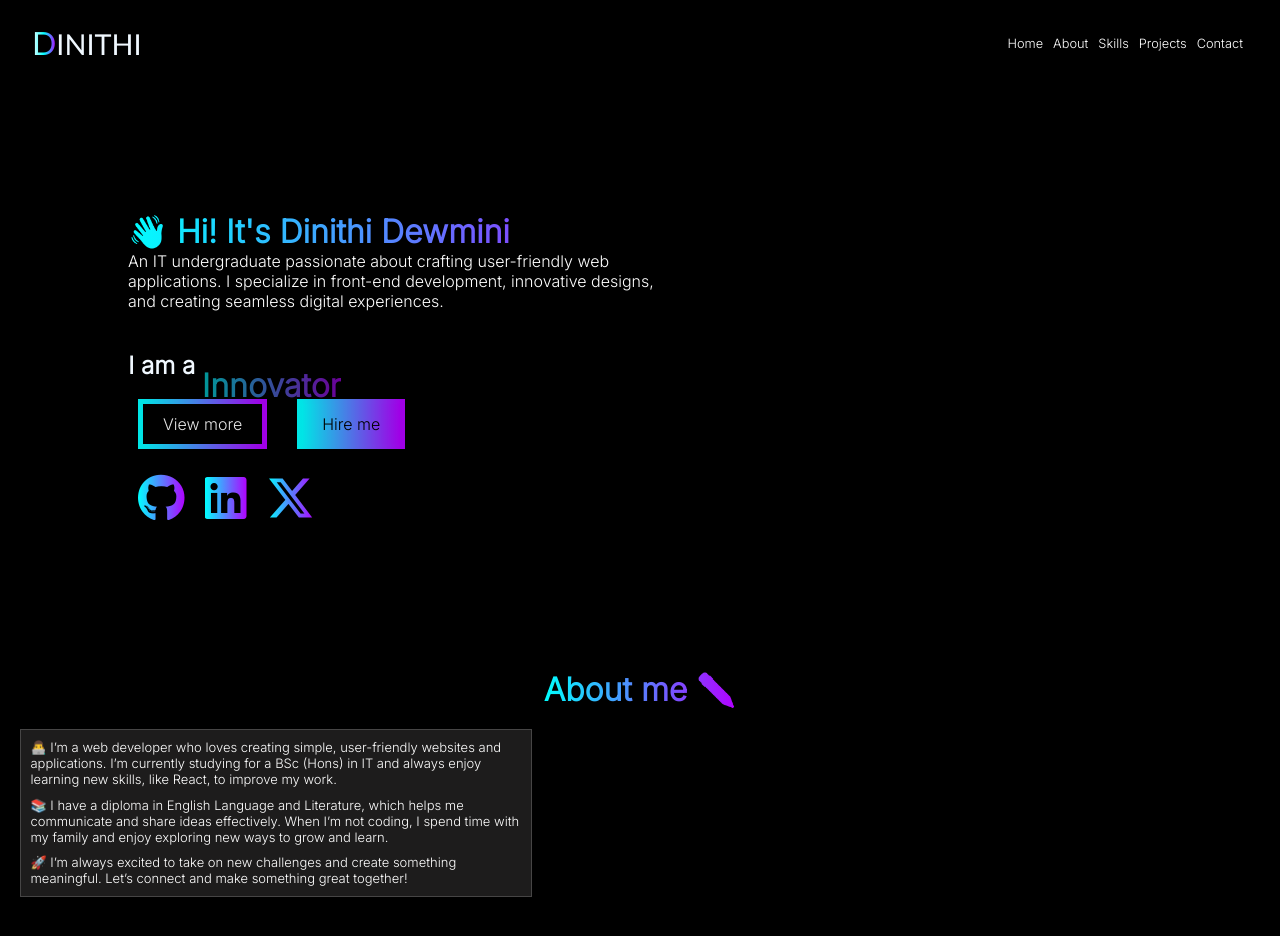
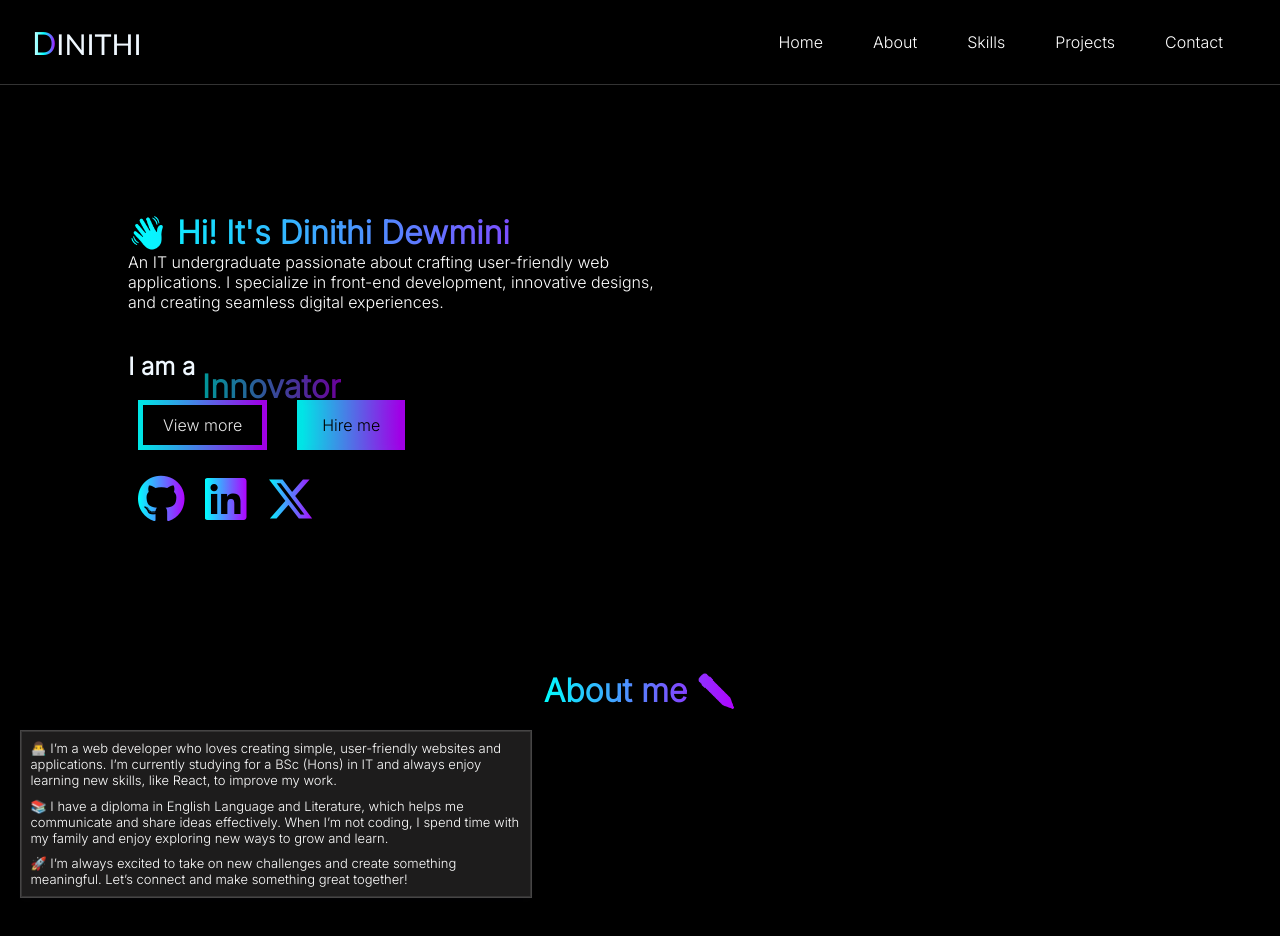
Before and after one commit to Dinithi1625403/myPortfolio, a React (Create React App) app: page / in a window 1280 px wide. Shown: the top 936 px of the page. Built offline with nearby package versions, Linux system fonts and the light colour scheme.

Commit message:
modify navbar

```diff
--- a/src/App.css
+++ b/src/App.css
@@ -74,3 +74,10 @@ h4{
         font-size: 1.6em;
 
     }
+hr{
+    border: 0;
+    height: 1px;
+    background: rgb(255, 255, 255,0.2);
+    margin-top: 0;
+    margin-bottom: 0;
+}
--- a/src/App.js
+++ b/src/App.js
@@ -12,6 +12,7 @@ function App() {
     <div className="App">
       <header className="App-header">
       <Nav />
+      <hr/>
       <Intro/>
       <About />
       <Skills/>
--- a/src/components/about.css
+++ b/src/components/about.css
@@ -33,6 +33,14 @@
     background: rgba(59, 56, 56, 0.5);
     backdrop-filter: blur(10px);
     border: 1px solid rgba(255, 255, 255, 0.18);
+                  /* 1. inner glow - for dark mode 👇 */
+  box-shadow: inset 0 0 0.5px 1px hsla(0, 0%, 100%, 0.1),
+  /* 2. shadow ring 👇 */
+  0 0 0 1px hsla(230, 13%, 9%, 0.075),
+  /* 3. multiple soft shadows 👇 */
+  0 0.3px 0.4px hsla(230, 13%, 9%, 0.02),
+  0 0.9px 1.5px hsla(230, 13%, 9%, 0.045),
+  0 3.5px 6px hsla(230, 13%, 9%, 0.09);
 }
 @keyframes slideInFromLeft {
     0% {
--- a/src/components/nav.css
+++ b/src/components/nav.css
@@ -15,53 +15,20 @@ ul{
 
 
 }
-li{
+.navLi{
 
-
+    font-size: 1rem;
 
     cursor: pointer;
-
+    margin: auto;
 
 
 }
 
 
-.navLi{
-    text-decoration: none;
-    border: 5px solid transparent;
 
-     border-radius: 10px;
 
-     padding-bottom: 10px;
-     position: relative;
-     overflow: hidden;
-     font-size: 0.8em;
- }
 
- .navLi::before {
-     content: '';
-     position: absolute;
-     top: 0;
-     left: 0;
-     width: 100%;
-     height: 100%;
-     border: 5px solid transparent;
-     border-image: linear-gradient(to right, #00FFFF, #B200FF) 1;
-     z-index: -1;
-     transition: transform 0.5s ease;
-     transform: scaleX(0);
-     transform-origin: left;
-     border-top: none;
-     border-right: none;
-     border-left: none;
- }
-
- .navLi:hover::before {
-     transform: scaleX(1);
-     border-top: none;
-     border-right: none;
-     border-left: none;
- }
  .navName1{
 
     font-family:'Trebuchet MS', 'Lucida Sans Unicode', 'Lucida Grande', 'Lucida Sans', Arial, sans-serif;
@@ -104,6 +71,42 @@ li{
     .navIcon {
         display: none;
     }
+    .navLi{
+        text-decoration: none;
+        border: 5px solid transparent;
+
+         border-radius: 10px;
+
+         padding-bottom: 10px;
+         position: relative;
+         overflow: hidden;
+         font-size: 1rem;
+         margin: 20px;
+     }
+     .navLi::before {
+        content: '';
+        position: absolute;
+        top: 0;
+        left: 0;
+        width: 100%;
+        height: 100%;
+        border: 5px solid transparent;
+        border-image: linear-gradient(to right, #00FFFF, #B200FF) 1;
+        z-index: -1;
+        transition: transform 0.5s ease;
+        transform: scaleX(0);
+        transform-origin: left;
+        border-top: none;
+        border-right: none;
+        border-left: none;
+    }
+
+    .navLi:hover::before {
+        transform: scaleX(1);
+        border-top: none;
+        border-right: none;
+        border-left: none;
+    }
 
 
 }
--- a/src/components/nav.jsx
+++ b/src/components/nav.jsx
@@ -18,22 +18,27 @@ export default function Nav(){
         var x = document.getElementById("navUl");
         x.style.display="block";
         z.style.display="none";
-        x.style.backgroundColor ="rgba(41, 40, 40)";
+
         x.style.width = "50%";
 
         for (var i = 0; i < y.length; i++) {
-            y[i].style.width = "100vw";
+            y[i].style.width = "100%";
             y[i].style.display = "block";
             y[i].addEventListener('mouseover', function() {
-                this.style.backgroundColor = 'gray';
+                this.style.backgroundImage = 'linear-gradient(to right,rgb(0, 255, 255,0.5),rgb(178, 0, 255,0.5))';
+
             });
             y[i].addEventListener('mouseout', function() {
-                this.style.backgroundColor = 'rgba(41, 40, 40)';
+                this.style.backgroundImage = 'none';
+                this.style.backgroundColor = 'rgb(32, 32, 32)';
             });
             y[i].style.height = "40px";
+            y[i].style.backgroundColor ="rgb(32, 32, 32)";
+            y[i].style.margin = "0px";
+            y[i].style.padding = "10px 60px";
+            y[i].style.borderRadius = "0";
 
-            y[i].style.margin = "0px";
-            y[i].style.padding = "0";
+
 
         }
     }
```
